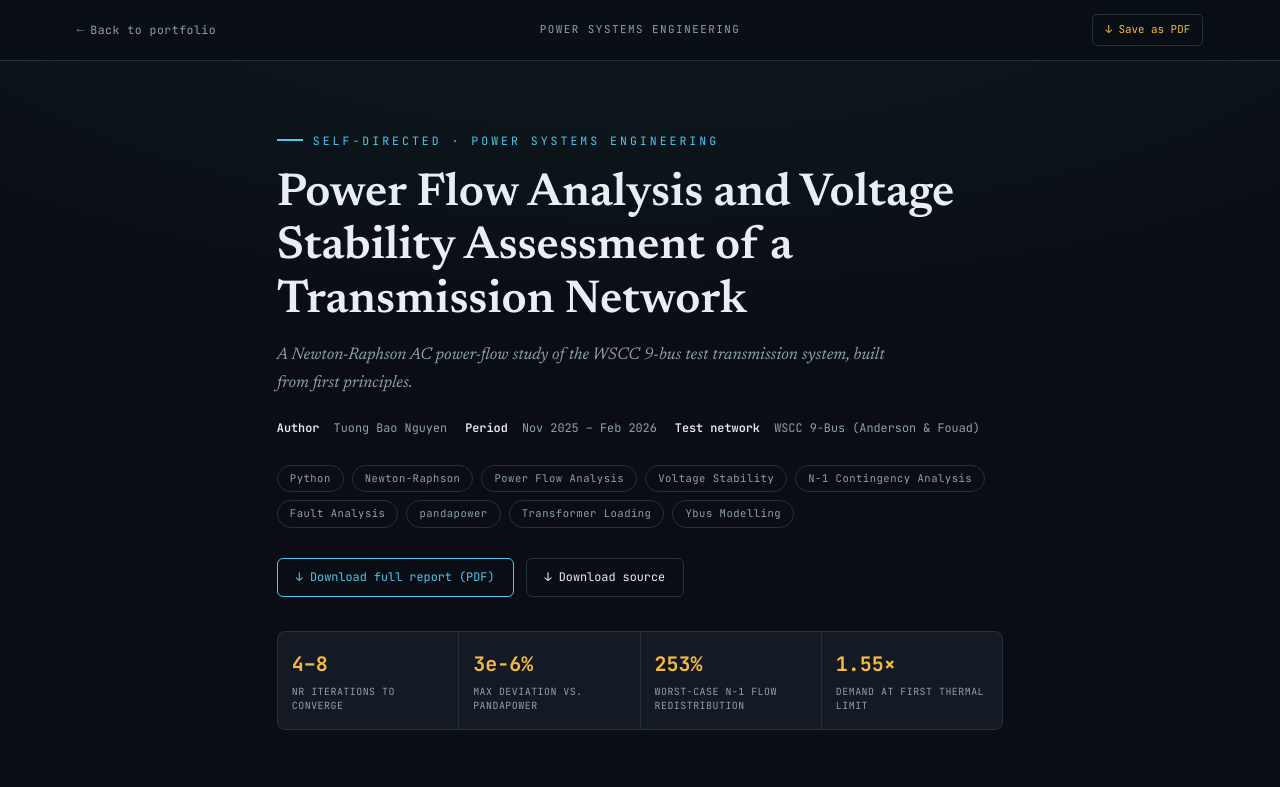
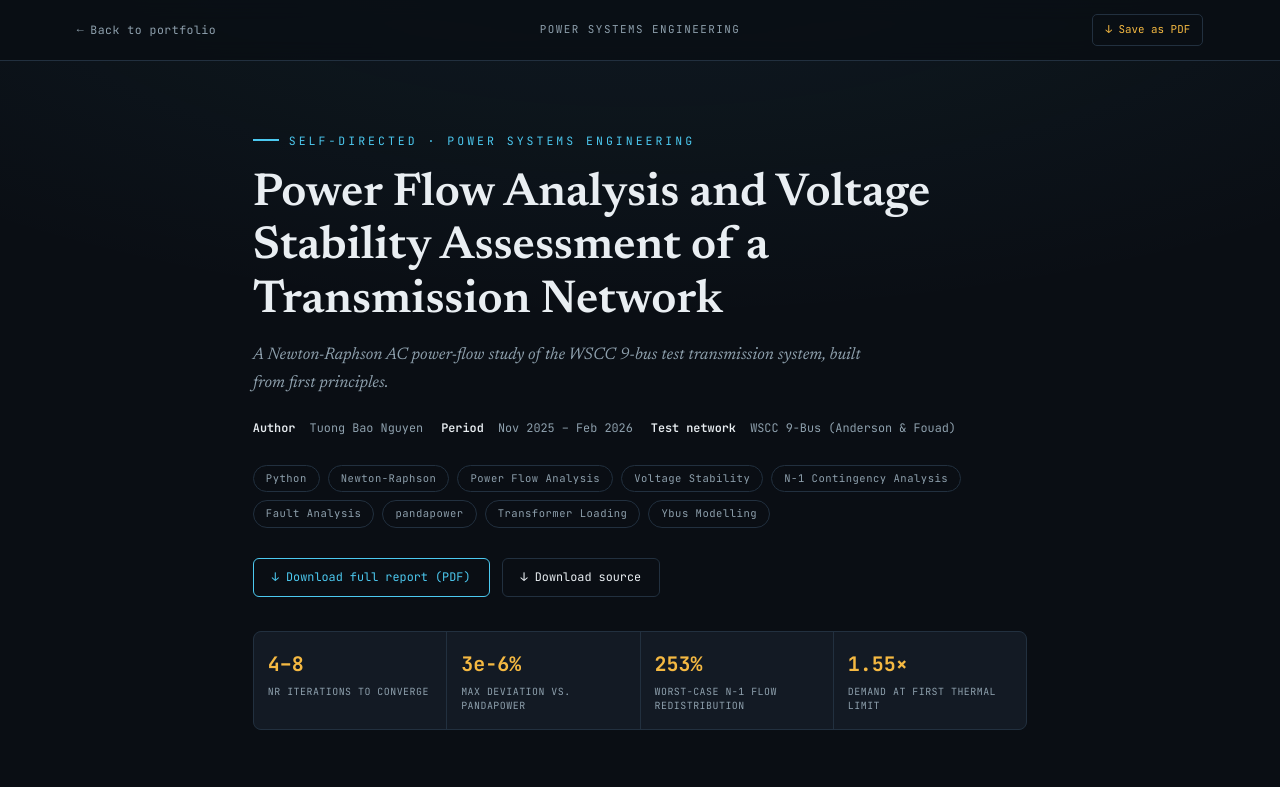
Before and after one commit to tuongnguyen48205/portfolio, a website: page power-flow-analysis.html in a window 1280 px wide. Shown: the top 787 px of the page. Drawn offline with Linux system fonts and the light colour scheme.

Commit message:
Update power-flow-analysis.html

```diff
--- a/power-flow-analysis.html
+++ b/power-flow-analysis.html
@@ -106,7 +106,7 @@ img{max-width:100%;display:block;}
 }
 .topbar-dl:hover{border-color:var(--accent2);}
 
-.wrap{max-width:880px;margin:0 auto;padding:0 6%;}
+.wrap{max-width:880px;margin:0 auto;padding:0 clamp(24px,6%,52.8px);}
 
 .hero{padding:70px 0 40px;}
 .hero-eyebrow{
```
